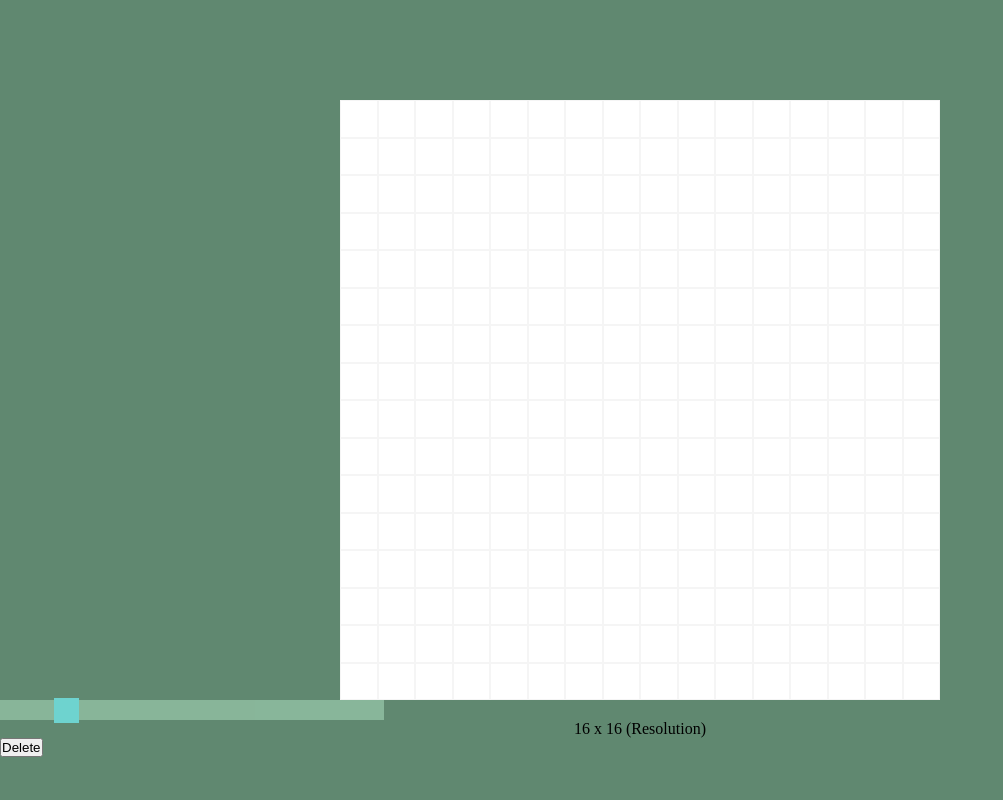
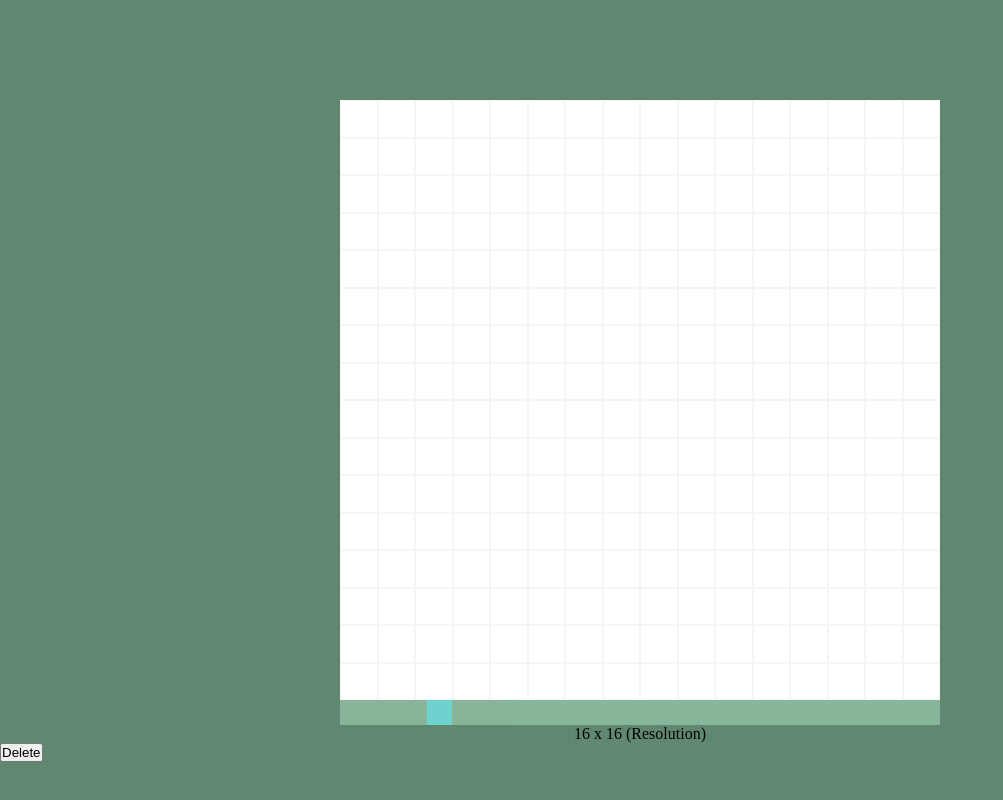
Before and after one commit to aurorn/Etch-A-Sketch, a plain HTML site: page index.html in a window 1280 px wide. Shown: the whole page, without its empty margins (0-1003 px from the left). Drawn offline with Linux system fonts and the light colour scheme.

Commit message:
updated Slider style

```diff
--- a/styles/styles.css
+++ b/styles/styles.css
@@ -9,7 +9,7 @@ body{
 
 #eas-area {
     display: flex;
-    flex-wrap: wrap;;
+    flex-wrap: wrap;
     background-color: white;
     margin: 100px auto 0 auto;
 
@@ -21,7 +21,10 @@ body{
 }
 
 #slider-container {
-    margin: 0 auto;
+    margin: 0px auto;
+    display: flex;
+    align-items: center;
+    flex-direction: column;
 
 }
 
@@ -29,7 +32,7 @@ body{
     -webkit-appearance: none;
     appearance: none;
     height: 20px;
-    width: 30%;
+    width: 600px;
     background: rgba(168, 218, 187, 0.801);
     outline: none;
     opacity: 0.7;
@@ -64,5 +67,4 @@ body{
     height: 25px;
     background: rgb(116, 244, 248);
     cursor: pointer;
-    outline: none;
 }
```
